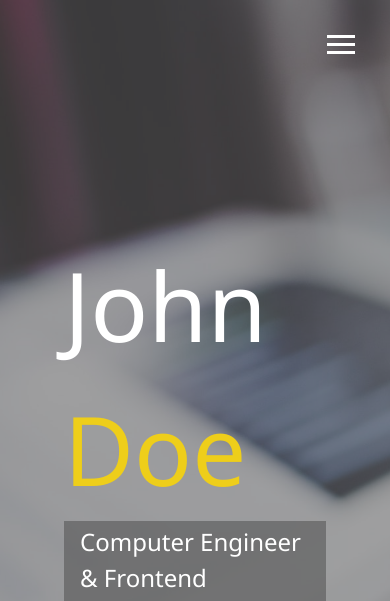
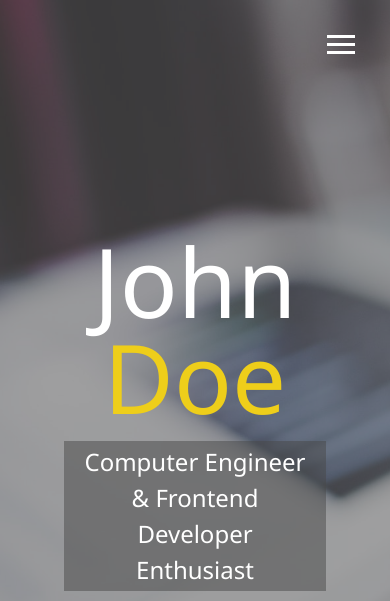
Before and after one commit to karnanitace/my-portfolio, a website: page dist/index.html in a window 390 px wide. Shown: the top 601 px of the page. Drawn offline with Linux system fonts and the light colour scheme.

Commit message:
Added Media Queries

```diff
--- a/scss/_config.scss
+++ b/scss/_config.scss
@@ -27,3 +27,25 @@ $background-opacity: 0.5;
     }
   }
 }
+
+//Media Query Mixins
+@mixin mediaSm {
+  @media screen and (max-width: 500px) {
+    @content;
+  }
+}
+@mixin mediaMd {
+  @media screen and (max-width: 768px) {
+    @content;
+  }
+}
+@mixin mediaLg {
+  @media screen and (min-width: 769px) and (max-width: 1170px) {
+    @content;
+  }
+}
+@mixin mediaXl {
+  @media screen and (min-width: 1171px) {
+    @content;
+  }
+}
--- /dev/null
+++ b/scss/_mobile.scss
@@ -0,0 +1,54 @@
+//widescreen
+@include mediaXl {
+}
+
+//Desktop and Laptop
+@include mediaLg {
+}
+
+//Tablets and Small Laptops
+@include mediaMd {
+  main {
+    align-items: center;
+    text-align: center;
+
+    .lg-heading {
+      line-height: 1;
+      margin-bottom: 1rem;
+    }
+  }
+
+  ul.menu-nav,
+  div.menu-branding {
+    float: none;
+    width: 100%;
+    min-height: 0;
+
+    &.show {
+      transform: translate3d(0, 0, 0);
+    }
+  }
+
+  .menu-nav {
+    height: 70vh;
+    transform: translate3d(-100%, 0, 0);
+    font-size: 24px;
+  }
+  .menu-branding {
+    height: 30vh;
+    transform: translate3d(100%, 0, 0);
+
+    .portrait {
+      background: url("../img/portrait_small.jpg");
+      height: 150px;
+      width: 150px;
+    }
+  }
+}
+
+//Smartphones
+@include mediaSm {
+  main#home h1 {
+    margin-top: 10vh;
+  }
+}
--- a/scss/main.scss
+++ b/scss/main.scss
@@ -1,5 +1,6 @@
 @import "config";
 @import "menu";
+@import "mobile";
 
 * {
   box-sizing: border-box;
```
Also changed, not shown: dist/css/main.css.
